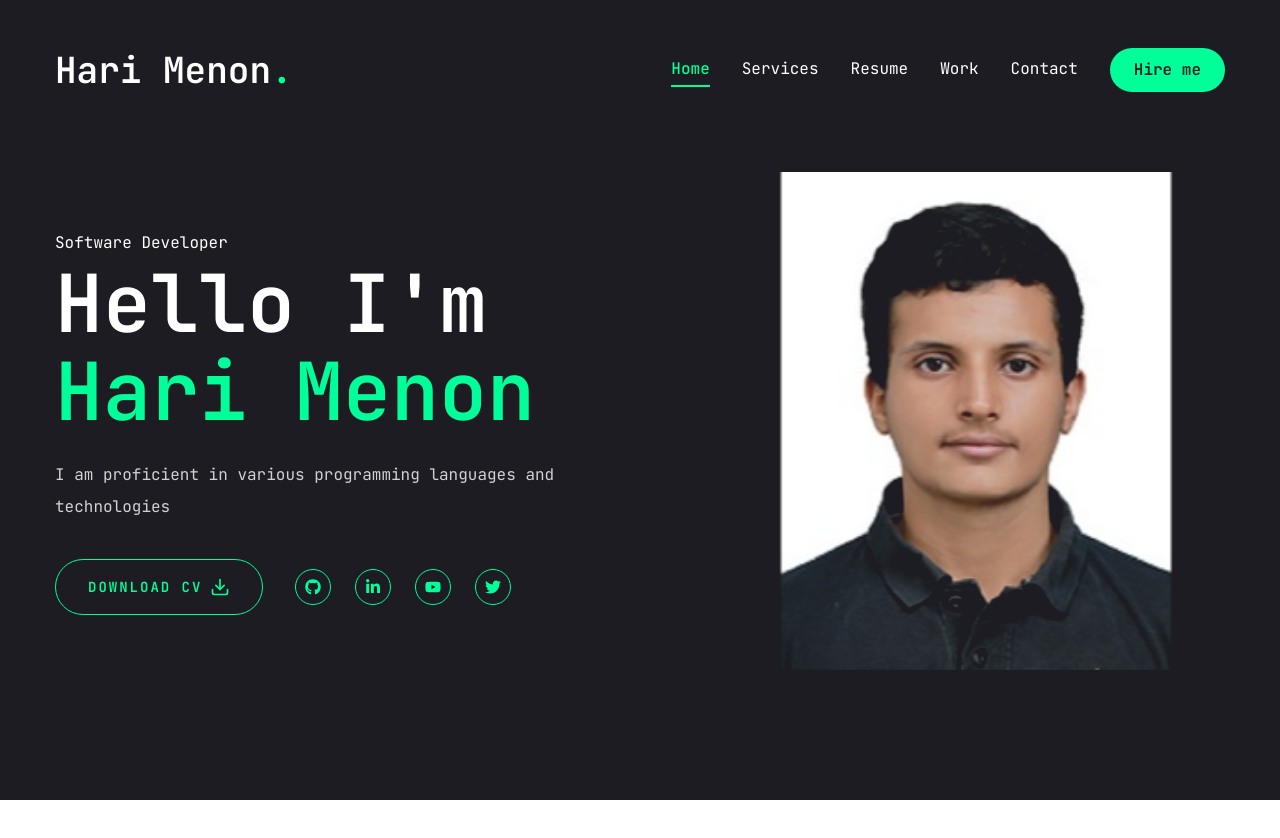
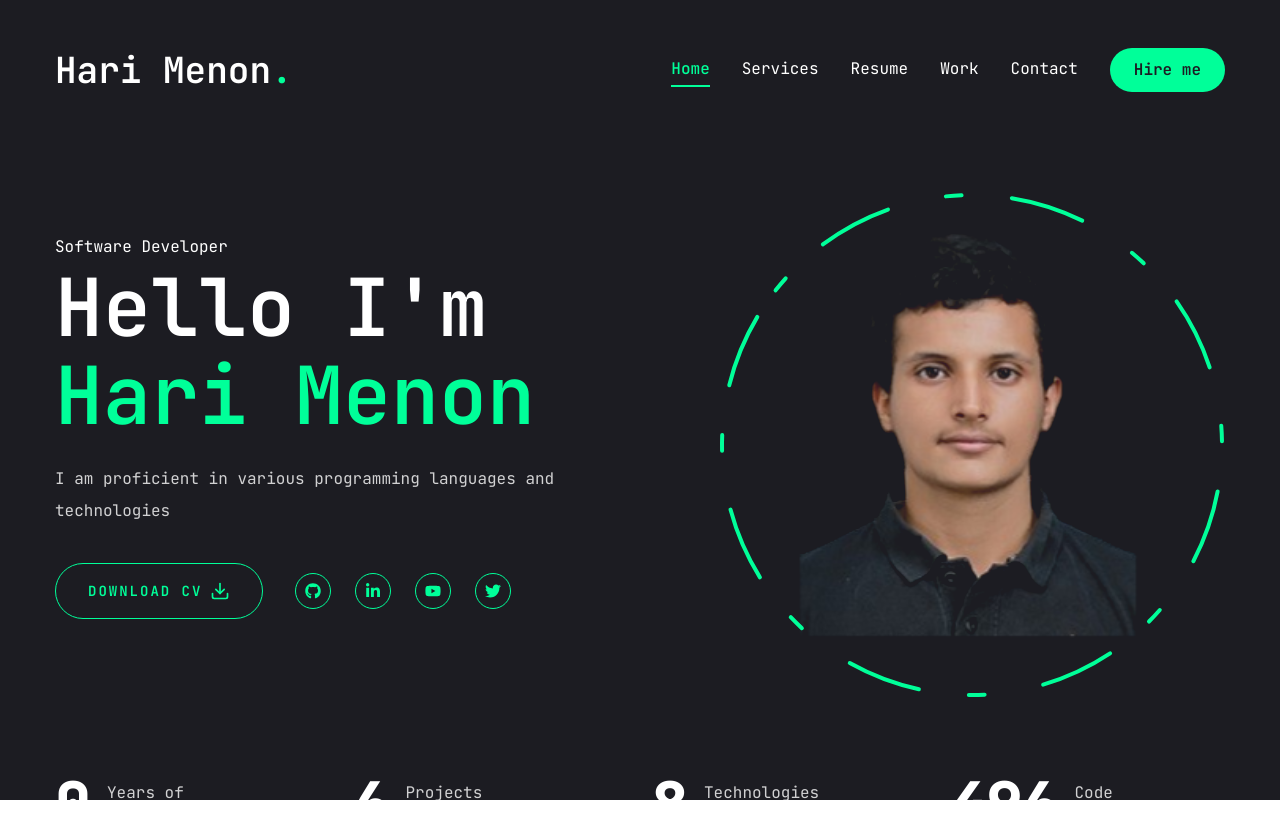
Before and after one commit to HariMenon2002/Personal-portfolio, a Next.js app: page / in a window 1280 px wide. Shown: the top 838 px of the page. Before the commit the page ends 800 px from the top, so only its background shows below. Built offline with nearby package versions, Linux system fonts and the light colour scheme.

Commit message:
home page ui done, progressing to services

```diff
--- a/app/globals.css
+++ b/app/globals.css
@@ -26,3 +26,17 @@ body {
     @apply text-[20px] xl:text-[24px] leading-[1.1] font-semibold;
   }
 }
+
+@layer components{
+  /* styles/globals.css */
+.responsive-image {
+  @apply w-[250px] h-[250px];
+}
+
+@media (min-width: 1200px) { /* Tailwind's xl breakpoint */
+  .responsive-image {
+    @apply w-[400px] h-[430px];
+  }
+}
+
+}
--- a/app/page.jsx
+++ b/app/page.jsx
@@ -1,5 +1,6 @@
 import Photo from "@/components/photo";
 import Social from "@/components/social";
+import Stats from "@/components/stats";
 import { Button } from "@/components/ui/button";
 import { FiDownload } from "react-icons/fi";
 
@@ -8,7 +9,7 @@ export default function Home() {
     <section className="h-full">
       <div className="container mx-auto">
         <div className="flex flex-col xl:flex-row items-center justify-between xl:pt-8 xl:pb-24">
-          <div className="text-center xl:text-left">
+          <div className="text-center xl:text-left order-2 xl:order-none">
             <span>Software Developer</span>
             <h1 className="h1 mb-6">Hello I'm <br/><span className="text-accent">Hari Menon</span></h1>
             <p className="max-w-[500px] mb-9 text-white/80">I am proficient in various programming languages and technologies</p>
@@ -23,11 +24,13 @@ export default function Home() {
               </div>
             </div>
           </div>
-          <div>
+          <div className="order-1 xl:order-none mb-8 xl:mb-0 ">
             <Photo/>
           </div>
         </div>
       </div>
+
+      <Stats/>
     </section>
   );
 }
--- a/components/photo.jsx
+++ b/components/photo.jsx
@@ -7,9 +7,22 @@ const Photo = () => {
   return (
     <div className="w-full h-full relative ">
       <motion.div initial={{opacity:0}} animate={{opacity:1,transition:{delay:2,duration:0.4,ease:'easeIn'},}}>
-        <motion.div initial={{opacity:0}} animate={{opacity:1,transition:{delay:2.4,duration:0.4,ease:'easeInOut'},}} className="w-[298px] h-[298px] xl:w-[498px] xl:h-[498px] mix-blend-lighten">
-            <Image src="/assets/photo.jpg" priority quality={100} fill alt="no photo" className="object-contain"/>
+        <motion.div initial={{opacity:0}} animate={{opacity:1,transition:{delay:2.4,duration:0.4,ease:'easeInOut'},}} className="w-[298px] h-[298px] xl:w-[498px] xl:h-[498px] mix-blend-lighten absolute flex justify-center items-center">
+            <Image src="/assets/photo-removebg-preview.png" priority quality={100} width={350} height={350}  alt="no photo" className="object-contain responsive-image"/>
         </motion.div>
+
+        {/*circle */}
+        <motion.svg className="w-[300px] xl:w-[506px] h-[300px] xl:h-[506px] relative top-4 xl:top-5" fill="transparent" viewBox="0 0 506 506" xmlns="http://www.w3.org/2000/svg">
+          <motion.circle cx="253" cy="253" r="250" stroke="#00ff99" strokeWidth="4" strokeLinecap="round" strokeLinejoin="round" initial={{strokeDasharray:"24 10 0 0"}} animate={{strokeDasharray:["15 120 25 25","16 25 92 72","4 250 22 22"],
+            rotate:[120,360],
+          }}
+          transition={{
+            duration:20,
+            repeat:Infinity,
+            repeatType:"reverse"
+          }}
+          />
+        </motion.svg>
       </motion.div>
     </div>
   )
--- /dev/null
+++ b/components/stats.jsx
@@ -0,0 +1,41 @@
+'use client';
+
+import CountUp from "react-countup";
+
+const stats=[
+    {
+        num:0,
+        text:"Years of experience"
+    },
+    {
+        num:6,
+        text:"Projects completed"
+    },
+    {
+        num:8,
+        text:"Technologies mastered"
+    },
+    {
+        num:500,
+        text:"Code commits"
+    },
+
+]
+const Stats = () => {
+  return (
+    <section className="pt-4 pb-12 xl:pt-0 xl:pb-0">
+      <div className="container mx-auto">
+        <div className="flex flex-wrap gap-6 max-w-[80vw] mx-auto xl:max-w-none">
+            {stats.map((item,index)=>{
+                return <div className="flex-1 flex gap-4 items-center justify-center xl:justify-start" key={index}>
+                    <CountUp end={item.num} duration={5} delay={2} className="text-4xl xl:text-6xl font-extrabold" />
+                    <p className={`${item.text.length<15?'max-w-[100px]':'max-w-[150px]'} leading-snug text-white/80`}>{item.text}</p>
+                </div>
+            })}
+        </div>
+      </div>
+    </section>
+  )
+}
+
+export default Stats
--- a/package.json
+++ b/package.json
@@ -21,6 +21,7 @@
     "lucide-react": "^0.454.0",
     "next": "14.2.15",
     "react": "^18",
+    "react-countup": "^6.5.3",
     "react-dom": "^18",
     "react-icons": "^5.3.0",
     "tailwind-merge": "^2.5.4",
```
Also changed, not shown: components/Beginning.md (+1 -1 lines), public/assets/photo-removebg-preview.png (added).
